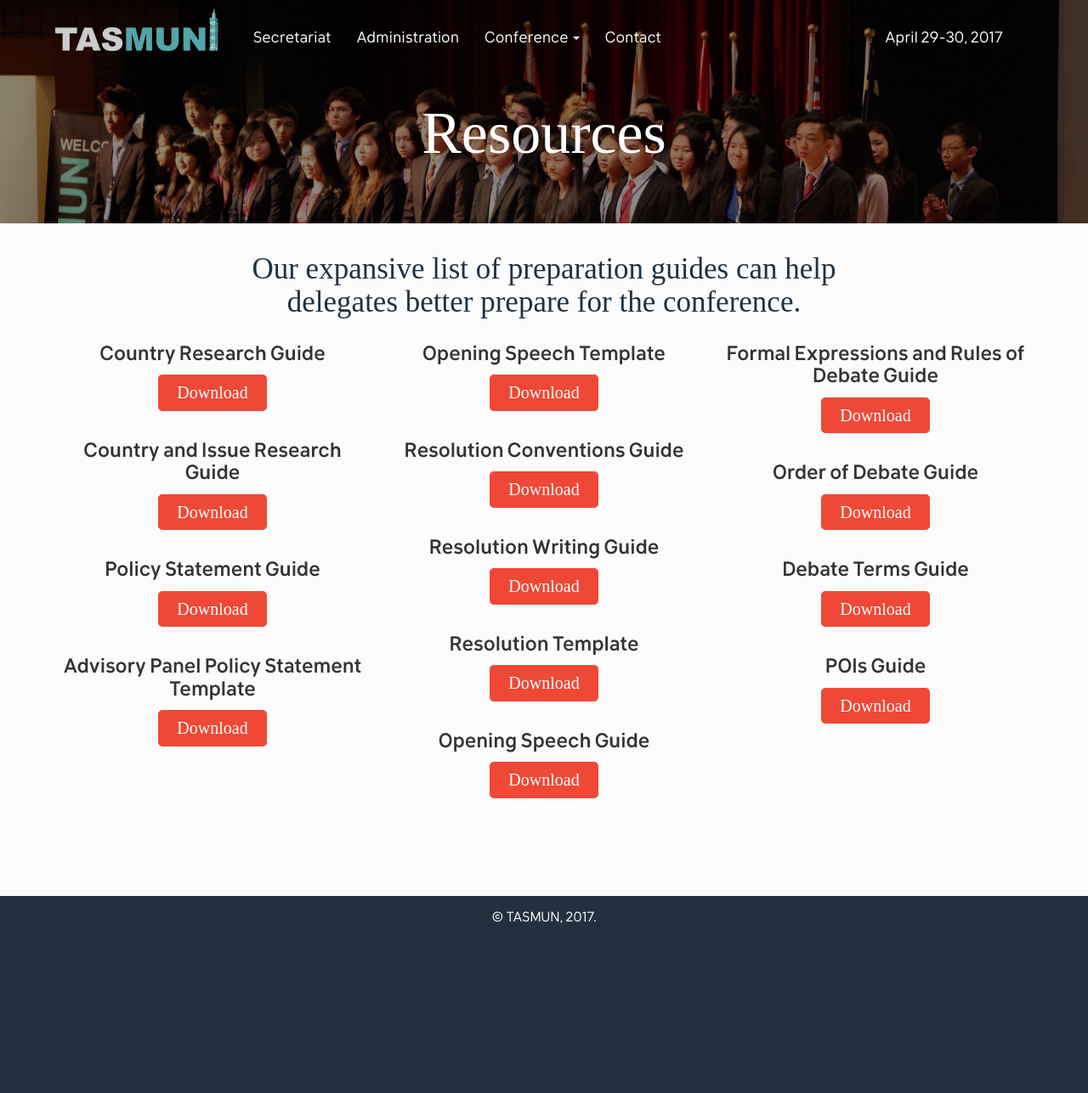
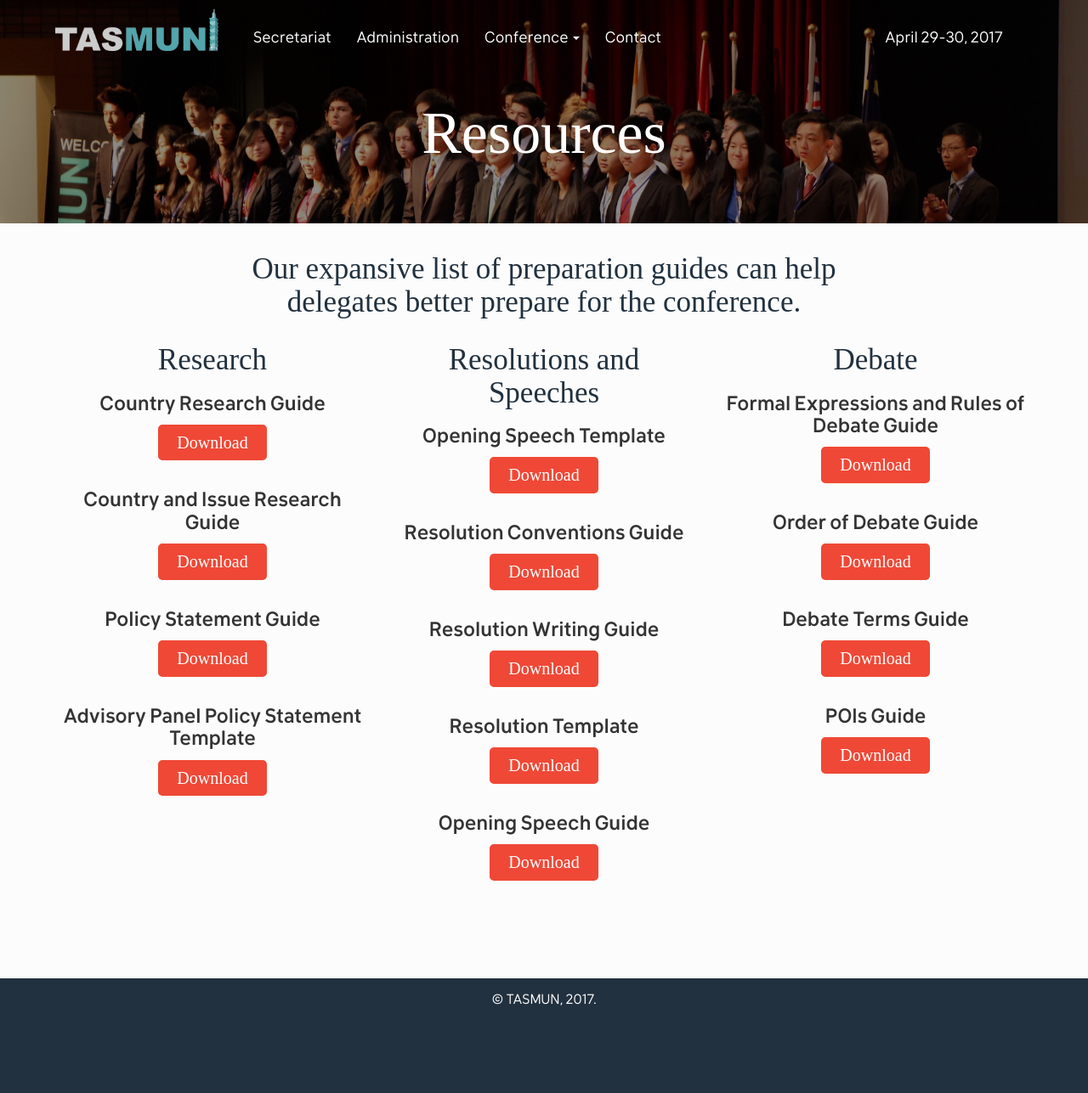
Before and after one commit to alexandernext/tasmun, a Jekyll site: the page built from resources.html, in a window 1280 px wide. Shown: the whole page at 85% size. Built offline with Jekyll 4.4.1, drawn with Linux system fonts in a browser that asks for light colours; some web fonts are replaced; before the commit the page ends 1190 px from its top, so only the background shows below that.

Commit message:
added headings to resources

```diff
--- a/resources.html
+++ b/resources.html
@@ -6,6 +6,7 @@ title: Resources
   <h2>Our expansive list of preparation guides can help delegates better prepare for the conference.</h2>
 </div>
 <div class="col-md-4 guides">
+  <h2 class="section-heading">Research</h2>
   <div class="item">
     <h3 class="item-title">Country Research Guide</h3>
     <a href="assets/guides/country-research.pdf" class="btn btn-info">Download</a>
@@ -24,6 +25,7 @@ title: Resources
   </div>
 </div>
 <div class="col-md-4 guides">
+  <h2 class="section-heading">Resolutions and Speeches</h2>
   <div class="item">
     <h3 class="item-title">Opening Speech Template</h3>
     <a href="assets/guides/opening-speeches-template.pdf" class="btn btn-info">Download</a>
@@ -46,7 +48,7 @@ title: Resources
   </div>
 </div>
 <div class="col-md-4 guides">
-
+  <h2 class="section-heading">Debate</h2>
   <div class="item">
     <h3 class="item-title">Formal Expressions and Rules of Debate Guide</h3>
     <a href="assets/guides/formal-expressions.pdf" class="btn btn-info">Download</a>
```
